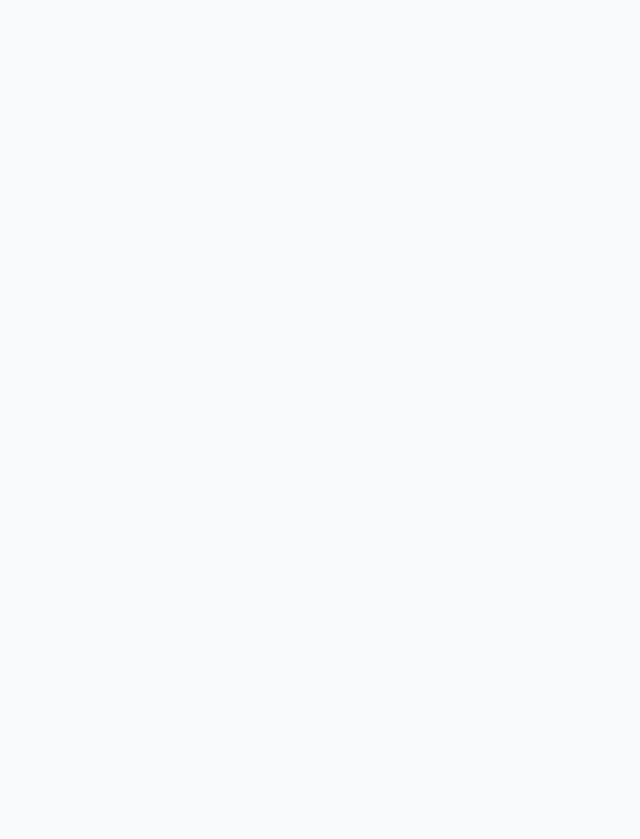
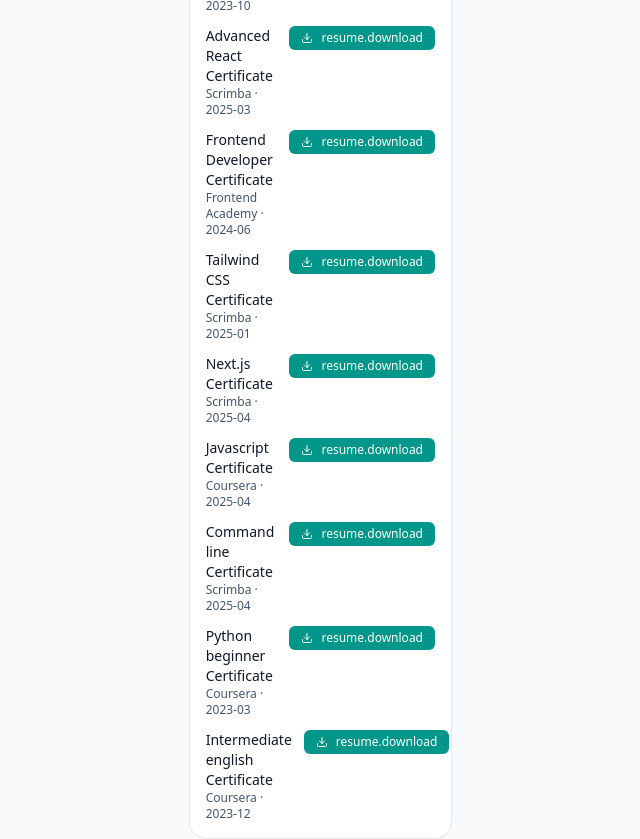
Before and after one commit to gyo82v/portfolio, a React (Vite) app: page /resume in a window 1280 px wide. Shown: the part 1100-1939 px from the top of the page, without its empty margins (613-1253 px from the left). Before the commit the page ends 994 px from the top, so only its background shows below. Built offline with nearby package versions, Linux system fonts and the light colour scheme.

Commit message:
feat: update the certificates data

```diff
--- a/src/data/certificates.ts
+++ b/src/data/certificates.ts
@@ -3,24 +3,114 @@ export type Certificate = {
   id: string;
   title: string;
   issuer: string;
-  date: string; // ISO or short e.g. "2024-06"
-  file: string; // path to PDF in /assets/certificates/
+  date: string; // e.g. "2024-06"
+  file: string; // path to pdf, e.g. "/assets/certificates/frontend-dev.pdf"
+  previewImage?: string; // optional preview image path e.g. "/assets/certificates/frontend-dev.jpg"
 };
 
 export const certificates: Certificate[] = [
+  {
+    id: "fullStack-dev",
+    title: "FullStack Developer Certificate",
+    issuer: "Scrimba",
+    date: "2025-11",
+    file: "/assets/certificates/FullStack-developer.pdf",
+    previewImage: "/assets/certificates/FullStack-developer.pdf"
+  },
+  {
+    id: "backend-dev",
+    title: "Backend Developer Certificate",
+    issuer: "Scrimba",
+    date: "2025-11",
+    file: "/assets/certificates/Backend-developer.pdf",
+    previewImage: "/assets/certificates/previews/backend-developer.jpg"
+  },
+  {
+    id: "frontend-dev",
+    title: "Frontend Developer Certificate",
+    issuer: "Coursera",
+    date: "2024-11",
+    file: "/assets/certificates/frontend-development.pdf",
+    previewImage: "/assets/certificates/previews/frontend-developer.jpg"
+  },
+  {
+    id: "Cybersecurity",
+    title: "Cybersecurity google Certificate",
+    issuer: "Coursera",
+    date: "2024-03",
+    file: "/assets/certificates/google-cybersecurity.pdf",
+    previewImage: "/assets/certificates/previews/frontend-developer.jpg"
+  },
+  {
+    id: "it-support",
+    title: "It support google Certificate",
+    issuer: "Coursera",
+    date: "2023-10",
+    file: "/assets/certificates/google-it-support.pdf",
+    previewImage: "/assets/certificates/previews/frontend-developer.jpg"
+  },
+  {
+    id: "advanced-react",
+    title: "Advanced React Certificate",
+    issuer: "Scrimba",
+    date: "2025-03",
+    file: "/assets/certificates/Advanced-React.pdf",
+    previewImage: "/assets/certificates/previews/frontend-developer.jpg"
+  },
   {
     id: "frontend-dev",
     title: "Frontend Developer Certificate",
     issuer: "Frontend Academy",
     date: "2024-06",
-    file: "/assets/certificates/frontend-developer.pdf"
+    file: "/assets/certificates/frontend-developer.pdf",
+    previewImage: "/assets/certificates/previews/frontend-developer.jpg"
   },
   {
-    id: "backend-dev",
-    title: "Backend Developer Certificate",
-    issuer: "Backend Institute",
-    date: "2023-11",
-    file: "/assets/certificates/backend-developer.pdf"
+    id: "tailwind",
+    title: "Tailwind CSS Certificate",
+    issuer: "Scrimba",
+    date: "2025-01",
+    file: "/assets/certificates/Tailwind.pdf",
+    previewImage: "/assets/certificates/previews/frontend-developer.jpg"
+  },
+  {
+    id: "Next.js",
+    title: "Next.js Certificate",
+    issuer: "Scrimba",
+    date: "2025-04",
+    file: "/assets/certificates/Next.pdf",
+    previewImage: "/assets/certificates/previews/frontend-developer.jpg"
+  },
+  {
+    id: "Javascript",
+    title: "Javascript Certificate",
+    issuer: "Coursera",
+    date: "2025-04",
+    file: "/assets/certificates/javascript-ucdavis.pdf",
+    previewImage: "/assets/certificates/previews/frontend-developer.jpg"
+  },
+  {
+    id: "command-line",
+    title: "Command line Certificate",
+    issuer: "Scrimba",
+    date: "2025-04",
+    file: "/assets/certificates/Command-line.pdf",
+    previewImage: "/assets/certificates/previews/frontend-developer.jpg"
+  },
+  {
+    id: "Python",
+    title: "Python beginner Certificate",
+    issuer: "Coursera",
+    date: "2023-03",
+    file: "/assets/certificates/python-for-everybody.pdf",
+    previewImage: "/assets/certificates/previews/frontend-developer.jpg"
+  },
+  {
+    id: "voxy",
+    title: "Intermediate english Certificate",
+    issuer: "Coursera",
+    date: "2023-12",
+    file: "/assets/certificates/english-voxy-intermediate.pdf",
+    previewImage: "/assets/certificates/previews/frontend-developer.jpg"
   }
-  // add more items...
 ];
```
